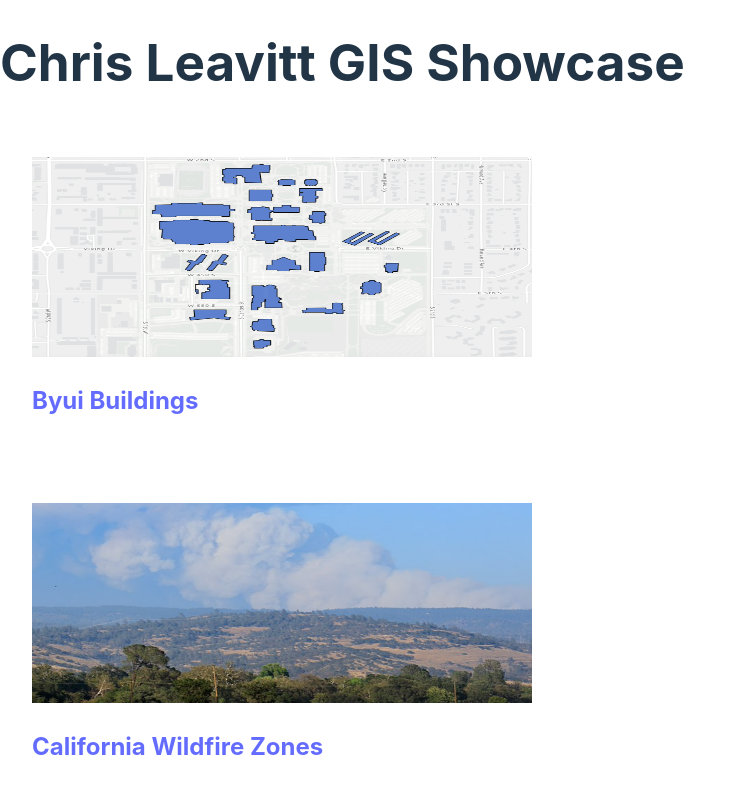
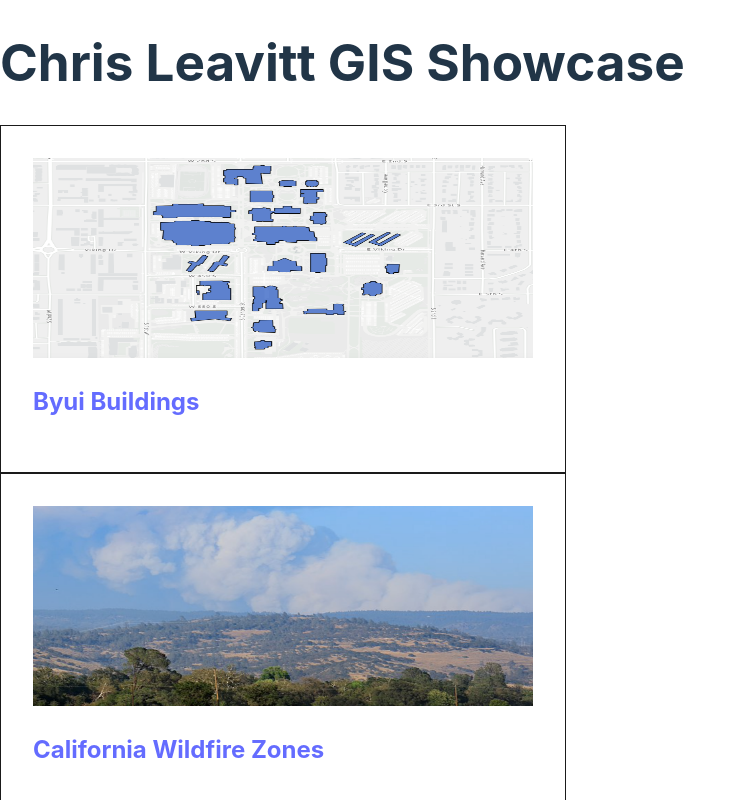
Before and after one commit to christopherleavitt99/gis-showcase-website, a React (Vite) app: page / in a window 1280 px wide. Shown: the top 800 px of the page, without its empty margins (0-746 px from the left). Built offline with nearby package versions, Linux system fonts and the light colour scheme.

Commit message:
added border

```diff
--- a/src/index.css
+++ b/src/index.css
@@ -70,6 +70,7 @@ button:focus-visible {
 .card {
   padding: 2em;
   width: 500px;
+  border: #1a1a1a solid 1px;
   border-color: #1a1a1a;
 }
 .card img {
```
